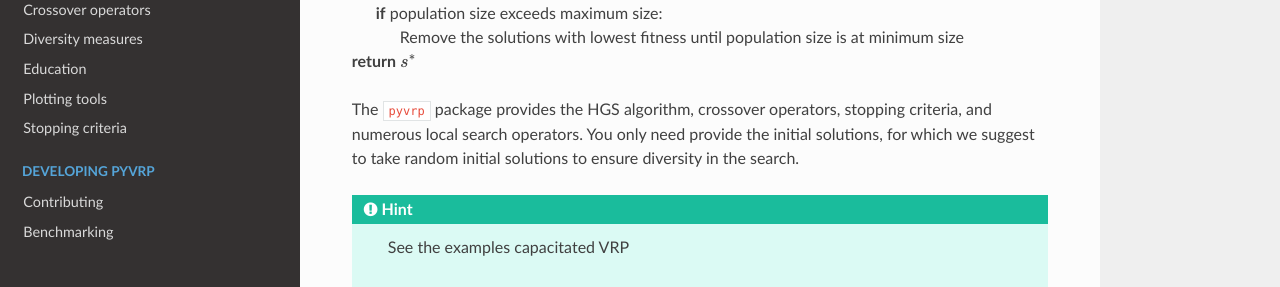
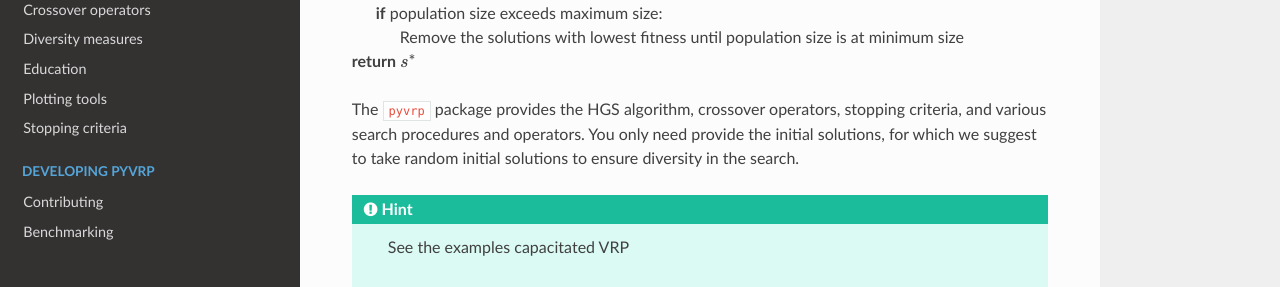
Before and after one commit to PyVRP/PyVRP, a Sphinx documentation site: the page built from docs/source/setup/introduction_to_hgs.rst, in a window 1280 px wide and 900 px high, scrolled down 540 px. Shown: the part 391-678 px from the top of the window. Built offline with Sphinx 7.4.7 and the Read the Docs theme 2.0.0, drawn with Linux system fonts in a browser that asks for light colours; pages that are not in the unit, such as notebooks, are missing from menus.

Commit message:
Update docs/source/setup/introduction_to_hgs.rst
Co-authored-by: Niels Wouda <N-Wouda@users.noreply.github.com>

```diff
--- a/docs/source/setup/introduction_to_hgs.rst
+++ b/docs/source/setup/introduction_to_hgs.rst
@@ -35,7 +35,7 @@ The algorithm continues until a provided stopping criterion is met, at which poi
             Remove the solutions with lowest fitness until population size is at minimum size
     **return** :math:`s^*`
 
-The ``pyvrp`` package provides the HGS algorithm, crossover operators, stopping criteria, and numerous local search operators.
+The ``pyvrp`` package provides the HGS algorithm, crossover operators, stopping criteria, and various search procedures and operators.
 You only need provide the initial solutions, for which we suggest to take random initial solutions to ensure diversity in the search.
 
 .. hint::
```
